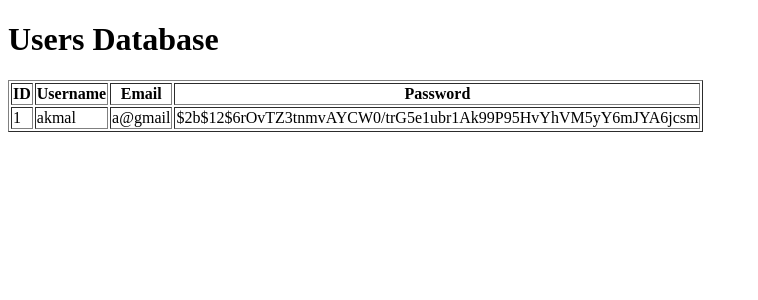
After one commit to akmalkhan-17/learning-flask, a Flask app: page /usersdb in a window 1280 px wide. The commit adds this page. Shown: the top 300 px of the page, without its empty margins (0-758 px from the left). Run offline with Flask 3, Linux system fonts and the light colour scheme.

Commit message:
did some login integrity checks and made a login page

```diff
--- a/app/auth.py
+++ b/app/auth.py
@@ -12,9 +12,28 @@ def home():
     return render_template("home.html")
 
 
-@auth_bp.route("/login")
+@auth_bp.route("/login", methods=["GET", "POST"])
 def login():
+    if request.method == "POST":
+        email = request.form.get("email")
+        password = request.form.get("password")
+
+        if not email or not password:
+          return "All fields are required."
+
+        user = User.query.filter_by(email=email).first()
+        if user and bcrypt.check_password_hash(user.password, password):
+          return f"Welcome back, {user.username}!"
+        else:
+            return "Invalid email or password."
+
     return render_template("login.html")
+
+
+@auth_bp.route("/usersdb")
+def usersdb():
+    users = User.query.all()
+    return render_template("usersdb.html", users=users)
 
 
 @auth_bp.route("/register", methods=["GET", "POST"])
@@ -25,12 +44,22 @@ def register():
         username = request.form.get("username")
         email = request.form["email"]
         password = request.form["password"]
-        hashed_password = bcrypt.generate_password_hash(password).decode("utf-8")  # Hash the password decode converts the bytes object to a string
 
-        existing_user = User.query.filter_by( email = email ).first()  # Check if a user with the same email already exists
+        # integrity checks
+        existing_user = (
+            User.query.filter_by(email=email).first()
+            or User.query.filter_by(username=username).first()
+        )  # Check if a user with the same email or username already exists
 
         if existing_user:
-            return "A user with that email already exists."
+            return "A user with that email or username already exists."
+        if not username or not email or not password:
+            return "All fields are required."
+
+        # hashinggg
+        hashed_password = bcrypt.generate_password_hash(password).decode(
+            "utf-8"
+        )  # Hash the password decode converts the bytes object to a string
 
         user = User(  # this simply created a python object of the User class
             username=username, email=email, password=hashed_password
@@ -45,7 +74,6 @@ def register():
         # for user in users:
         #     print(user.username, user.email, user.password)  # Debugging: print all users to the console
 
-
         # Here you would typically save the user to the database
         return f"User registered: {username}, {email}"
     return render_template("register.html")
--- a/app/models.py
+++ b/app/models.py
@@ -1,7 +1,9 @@
+from flask_login import UserMixin
 from .extensions import db
 
 
 class User(
+    UserMixin,
     db.Model
 ):  ##creates users table and the class should be singular as we are talking about single user object
     __tablename__ = "users"  # adding this line will allow us to specify the name of the table in the database, otherwise it will default to the name of the class and flask will automatically add an s
--- /dev/null
+++ b/app/templates/usersdb.html
@@ -0,0 +1,28 @@
+<!DOCTYPE html>
+<html lang="en">
+<head>
+	<meta charset="UTF-8">
+	<meta name="viewport" content="width=device-width, initial-scale=1.0">
+	<title>users db</title>
+</head>
+<body>
+	<h1>Users Database</h1>
+	<table border="1">
+		<tr>
+			<th>ID</th>
+			<th>Username</th>
+			<th>Email</th>
+			<th>Password</th>
+		</tr>
+		{% for user in users %}
+		<tr>
+			<td>{{ user.id }}</td>
+			<td>{{ user.username }}</td>
+			<td>{{ user.email }}</td>
+			<td>{{ user.password }}</td>
+		</tr>
+		{% endfor %}
+	</table>
+
+</body>
+</html>
--- a/run.py
+++ b/run.py
@@ -10,8 +10,9 @@ with app.app_context():
     # User.query.delete()
     # db.session.commit()
 
-
-    print(db.metadata.tables.keys()) #this will print the names of all the tables in the database, if you see users in the list, then it means that the table was created successfully
+    print(
+        db.metadata.tables.keys()
+    )  # this will print the names of all the tables in the database, if you see users in the list, then it means that the table was created successfully
 
 if __name__ == "__main__":
     app.run(debug=True)
```
Also changed, not shown: app/templates/login.html (+8 -5 lines), app/extensions.py (line endings or trailing spaces).
